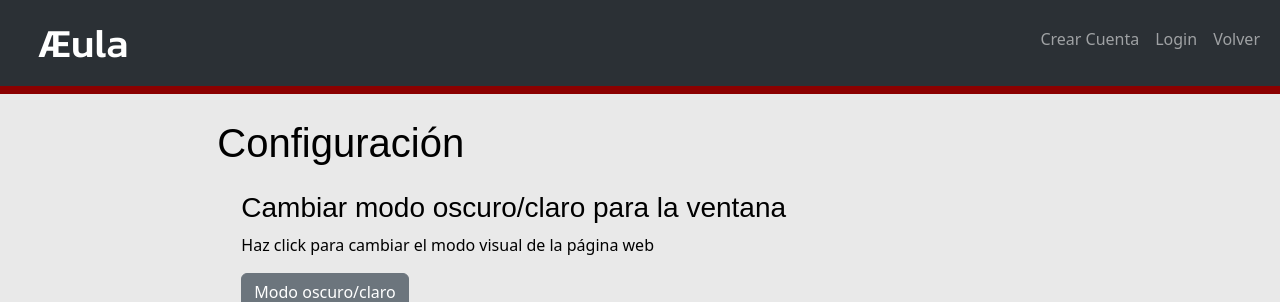
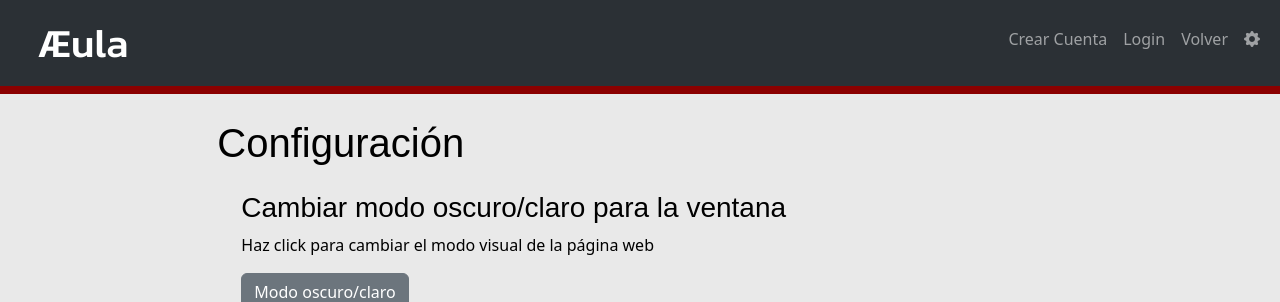
Before and after one commit to Kaleto13/TANUKI-TECH, a Django app: page /config/ in a window 1280 px wide. Shown: the top 302 px of the page. Run offline with Django 4.2, Linux system fonts and the light colour scheme; parts of the project's set-up code (start-up, migrations or seed data) failed here and were passed over; some libraries are stand-ins or nearby versions; some web fonts are replaced.

Commit message:
configuración en navbar

```diff
--- a/Proyecto/base/templates/base/config.html
+++ b/Proyecto/base/templates/base/config.html
@@ -53,6 +53,11 @@
                         <li class="nav-item">
                               <a class="nav-link" href="{% url 'home' %}">Volver</a>
                         </li>
+                        <li class="nav-item">
+                          <a class="nav-link" href="{% url 'config' %}">
+                            <i class="bi bi-gear-fill"></i>
+                          </a>
+                        </li>
                       {% else %}
                         <li class="nav-item">
                           <a class="nav-link" href="{% url 'setup_user_data' %}">Crear Cuenta</a>
@@ -62,6 +67,11 @@
                         </li>
                         <li class="nav-item">
                           <a class="nav-link" href="{% url 'home' %}">Volver</a>
+                        </li>
+                        <li class="nav-item">
+                          <a class="nav-link" href="{% url 'config' %}">
+                            <i class="bi bi-gear-fill"></i>
+                          </a>
                         </li>
                       {% endif %}
                     </ul>
--- a/Proyecto/base/templates/base/login.html
+++ b/Proyecto/base/templates/base/login.html
@@ -38,6 +38,11 @@
                         </li>
                         <li class="nav-item">
                             <a class="nav-link" href="{% url 'home' %}">Volver</a>
+                        </li>
+                        <li class="nav-item">
+                            <a class="nav-link" href="{% url 'config' %}">
+                              <i class="bi bi-gear-fill"></i>
+                            </a>
                         </li>
                     </ul>
                 </div>
--- a/Proyecto/base/templates/base/logout.html
+++ b/Proyecto/base/templates/base/logout.html
@@ -40,6 +40,11 @@
                         </li>
                         <li class="nav-item">
                             <a class="nav-link" href="{% url 'home' %}">Volver</a>
+                        </li>
+                        <li class="nav-item">
+                          <a class="nav-link" href="{% url 'config' %}">
+                            <i class="bi bi-gear-fill"></i>
+                          </a>
                         </li>
                     </ul>
                 </div>
--- a/Proyecto/base/templates/base/newacount.html
+++ b/Proyecto/base/templates/base/newacount.html
@@ -51,6 +51,11 @@
                         <li class="nav-item">
                             <a class="nav-link" href="{% url 'home' %}">Volver</a>
                         </li>
+                        <li class="nav-item">
+                            <a class="nav-link" href="{% url 'config' %}">
+                              <i class="bi bi-gear-fill"></i>
+                            </a>
+                          </li>
                     </ul>
                 </div>
 
--- a/Proyecto/base/templates/base/profile.html
+++ b/Proyecto/base/templates/base/profile.html
@@ -38,6 +38,11 @@
                         </li>
                         <li class="nav-item">
                             <a class="nav-link" href="{% url 'home' %}">Volver</a>
+                        </li>
+                        <li class="nav-item">
+                            <a class="nav-link" href="{% url 'config' %}">
+                              <i class="bi bi-gear-fill"></i>
+                            </a>
                         </li>
                     </ul>
                 </div>
--- a/Proyecto/base/templates/base/success_page.html
+++ b/Proyecto/base/templates/base/success_page.html
@@ -34,6 +34,11 @@
                     <ul class="navbar-nav ms-auto mb-2">
                         <li class="nav-item">
                             <a class="nav-link" href="{% url 'home' %}">Volver</a>
+                        </li>
+                        <li class="nav-item">
+                            <a class="nav-link" href="{% url 'config' %}">
+                              <i class="bi bi-gear-fill"></i>
+                            </a>
                         </li>
                     </ul>
                 </div>
--- a/Proyecto/base/templates/base/user_data_form.html
+++ b/Proyecto/base/templates/base/user_data_form.html
@@ -38,6 +38,11 @@
                         </li>
                         <li class="nav-item">
                             <a class="nav-link" href="{% url 'home' %}">Volver</a>
+                        </li>
+                        <li class="nav-item">
+                            <a class="nav-link" href="{% url 'config' %}">
+                              <i class="bi bi-gear-fill"></i>
+                            </a>
                         </li>
                     </ul>
                 </div>
```
Also changed, not shown: Proyecto/base/templates/base/home.html (+10 -0 lines), Proyecto/base/templates/base/newpassword.html (+10 -0 lines), Proyecto/db.sqlite3.
